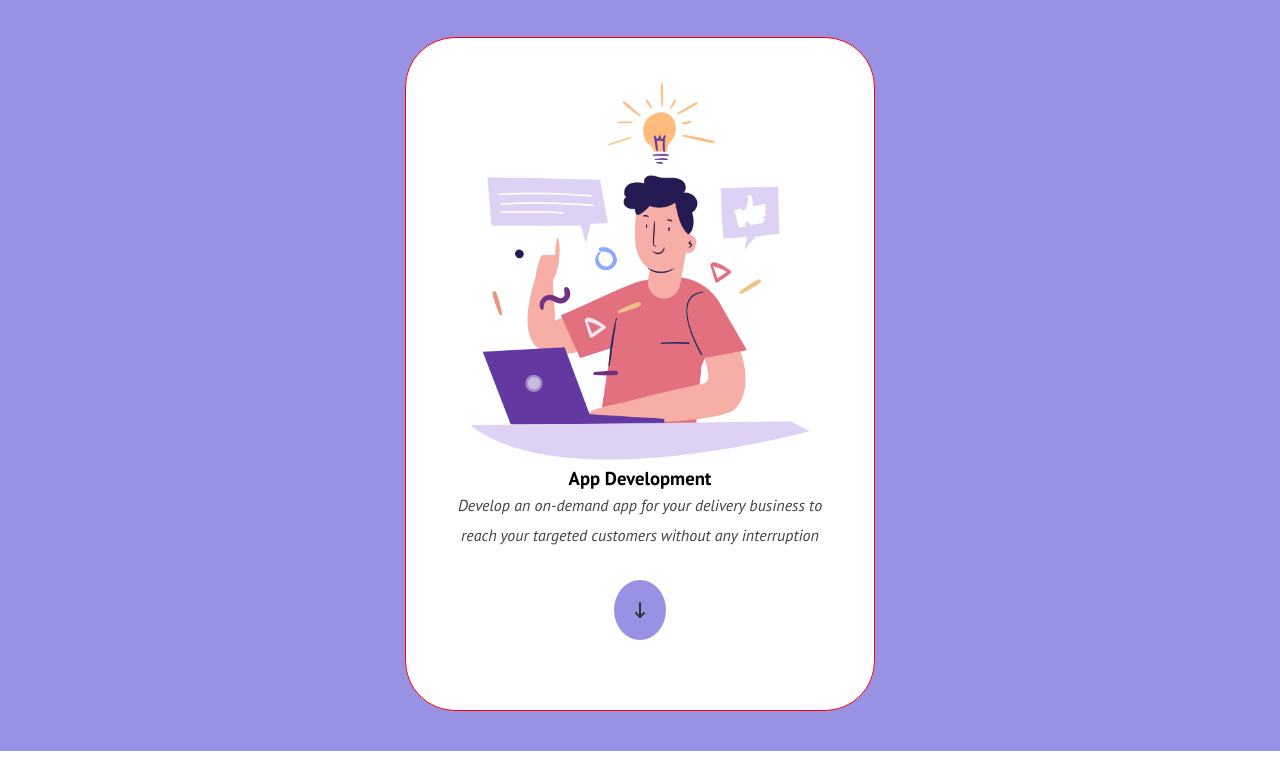
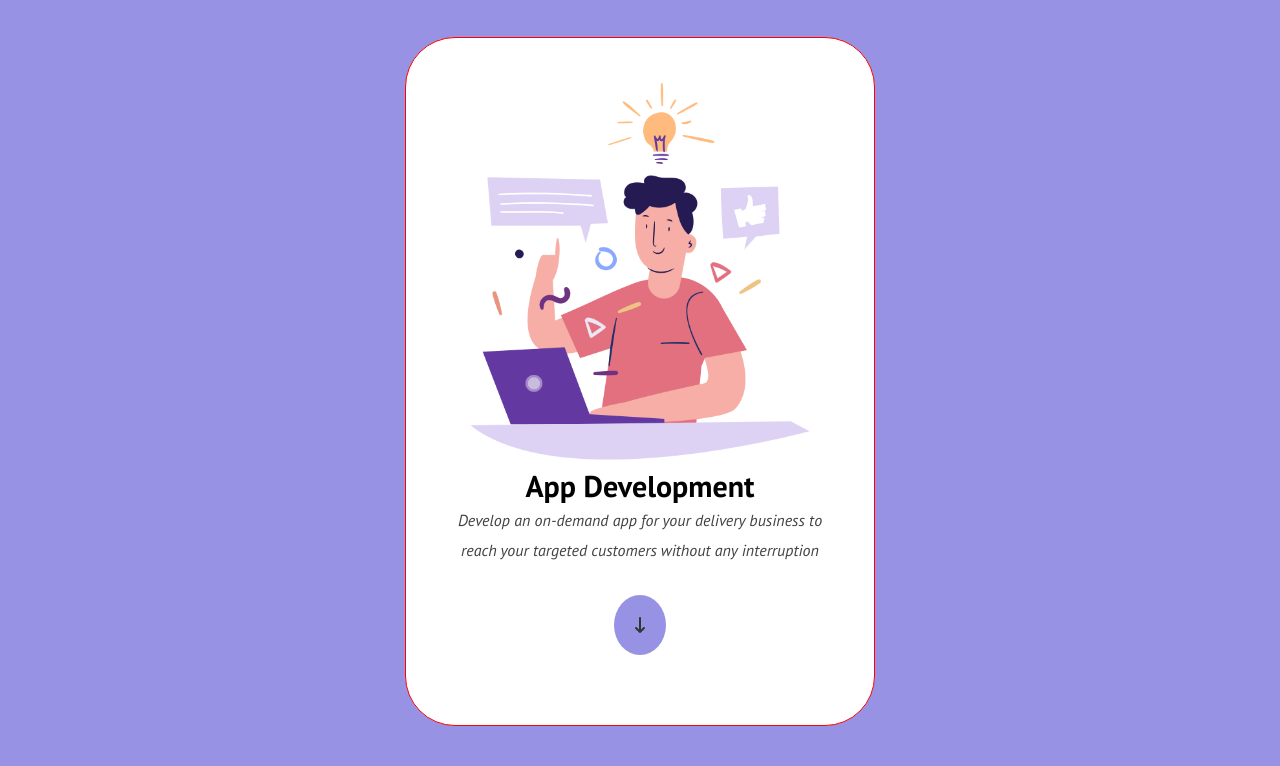
Before and after one commit to DavideGila/htmlcss-responsive-layout, a plain HTML site: page index.html in a window 1280 px wide. Shown: the part 2875-3641 px from the top of the page. Drawn offline with Linux system fonts and the light colour scheme.

Commit message:
corrected the size of h3 in the second section

```diff
--- a/css/style.css
+++ b/css/style.css
@@ -168,6 +168,10 @@ section:nth-child(2) div:nth-child(2) {
     margin-top: 40px;
 }
 
+section:nth-child(2) div:nth-child(2) h3 {
+    font-size: 30px;
+}
+
 section:nth-child(2) div:nth-child(2) div {
     margin: 50px 0;
 }
```
